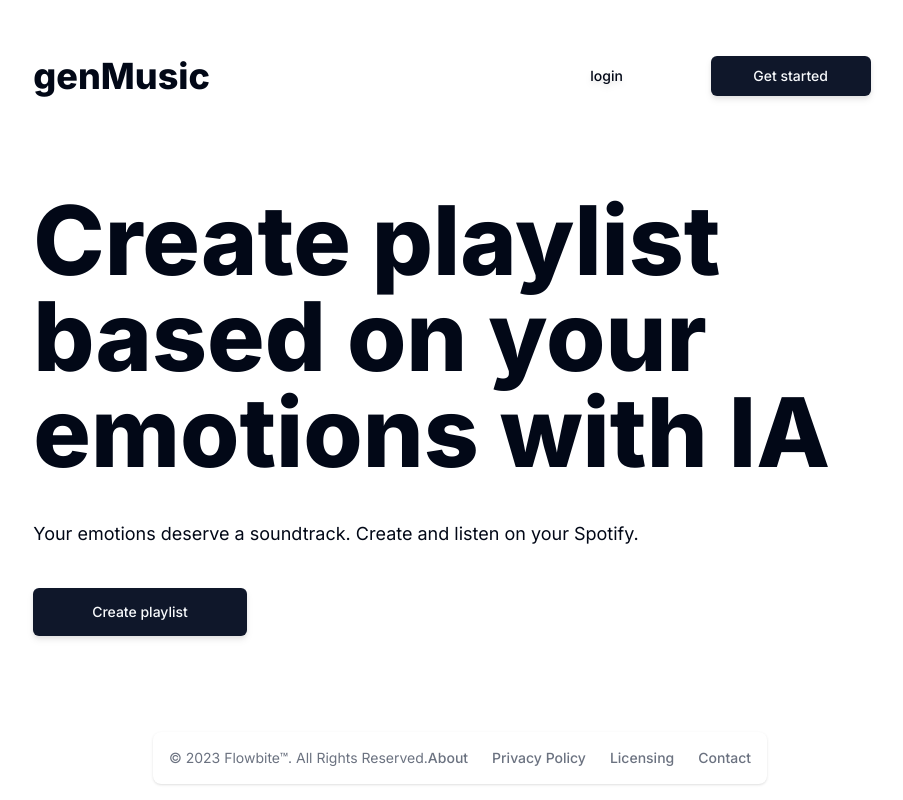
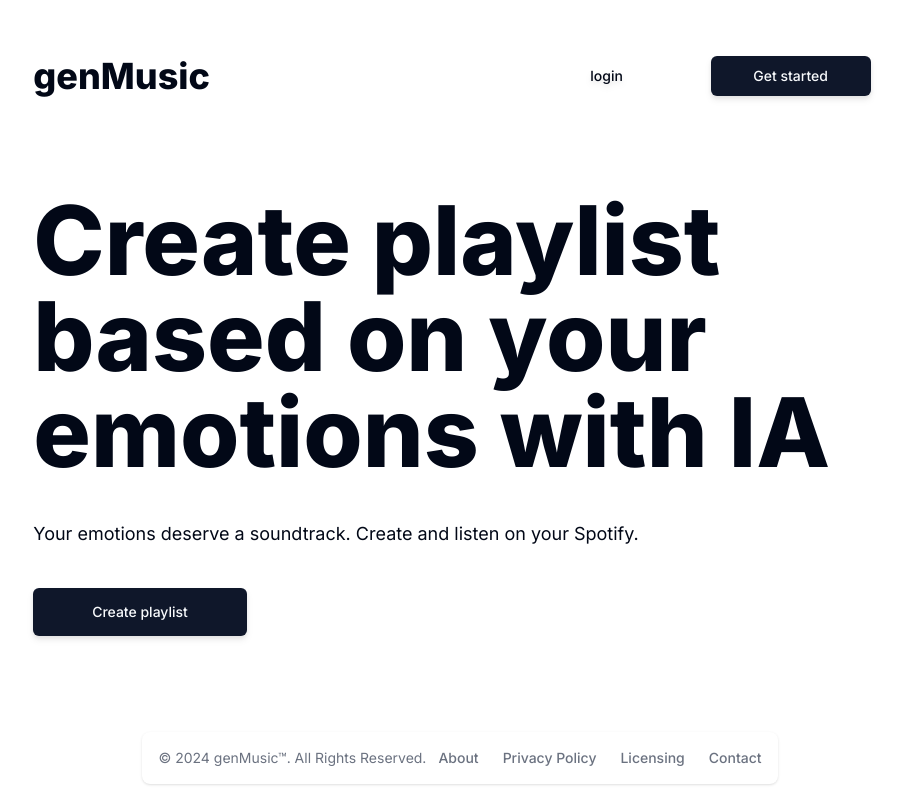
Before and after one commit to vitucordeiro/genmusic-front, a Next.js app: page / in a window 1280 px wide. Shown: the whole page, without its empty margins (180-1083 px from the left). Built offline with nearby package versions, Linux system fonts and the light colour scheme.

Commit message:
Fix: adjust layout footer

```diff
--- a/src/components/screen/home/Footer.tsx
+++ b/src/components/screen/home/Footer.tsx
@@ -2,12 +2,13 @@ import Link from "next/link"
 export default function Footer(){
     return(
         <footer className="bg-white rounded-lg shadow m-4 dark:bg-gray-800">
-            <div className="w-full mx-auto max-w-screen-xl p-4 md:flex md:items-center md:justify-between">
-              <span className="text-sm text-gray-500 sm:text-center dark:text-gray-400">© 2023 <Link href="https://flowbite.com/" className="hover:underline">Flowbite™</Link>. All Rights Reserved.
-            </span>
+            <div className="w-full mx-auto max-w-screen-xl p-4 md:flex md:items-center md:justify-between space-x-3">
+              <span className="text-sm text-gray-500 sm:text-center dark:text-gray-400">© 2024 <Link href="#" className="hover:underline">genMusic™</Link>. All Rights Reserved.</span>
+
+
             <ul className="flex flex-wrap items-center mt-3 text-sm font-medium text-gray-500 dark:text-gray-400 sm:mt-0">
                 <li>
-                    <Link href="#" className="hover:underline me-4 md:me-6">About</Link>
+                    <Link href="#" className="hover:underline me-4 md:me-6"> About</Link>
                 </li>
                 <li>
                     <Link href="#" className="hover:underline me-4 md:me-6">Privacy Policy</Link>
```
